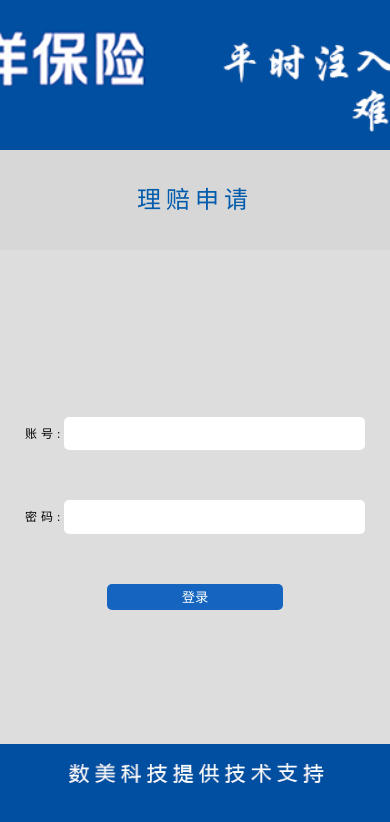
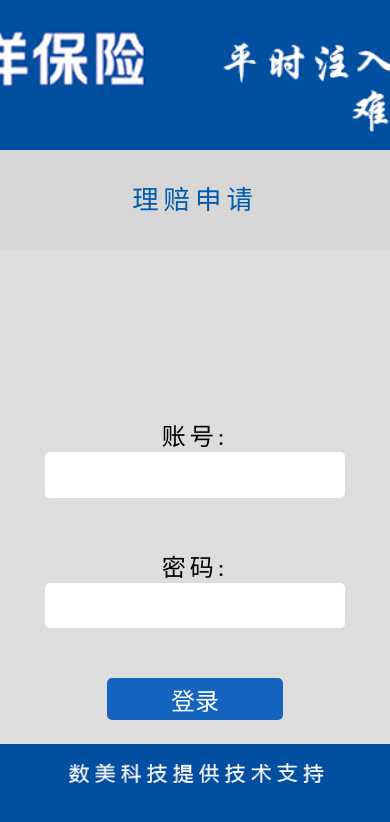
Before and after one commit to z-Harvey/webapp, a plain HTML site: page webapp/Login.html in a window 390 px wide. Drawn offline with Linux system fonts and the light colour scheme.

Commit message:
BST 1.0 font-size

```diff
--- a/webapp/static/mobile_terminal/css/ordinary.css
+++ b/webapp/static/mobile_terminal/css/ordinary.css
@@ -42,7 +42,7 @@
     top:150px;
     background: #d7d7d7;
     line-height: 100px;
-    font-size:2rem;
+    font-size:2.2rem;
 }
 #bt>p{
     width: 100%;
@@ -720,6 +720,7 @@
     z-index: 20;
     overflow: auto;
     top:250px;
+    font-size: 2rem;
 }
 #login>div{
     padding-top:30%;
@@ -733,17 +734,19 @@
 }
 #login>div>div >input{
     width:80%;
-    height:2.5em;
+    height:2em;
     padding-left:20px;
+    font-size: 1.9rem;
     border:0;
     border-radius: 5px;
 }
 #login>div>button{
     width:50%;
-    height:2em;
+    height:3.5rem;
     background: #1565c0;
     color:#fff;
     border:0;
+    font-size: 2rem;
     border-radius: 5px;
 }
 #login>div>button:focus{
```
Also changed, not shown: webapp/index.html (+6 -9 lines).
